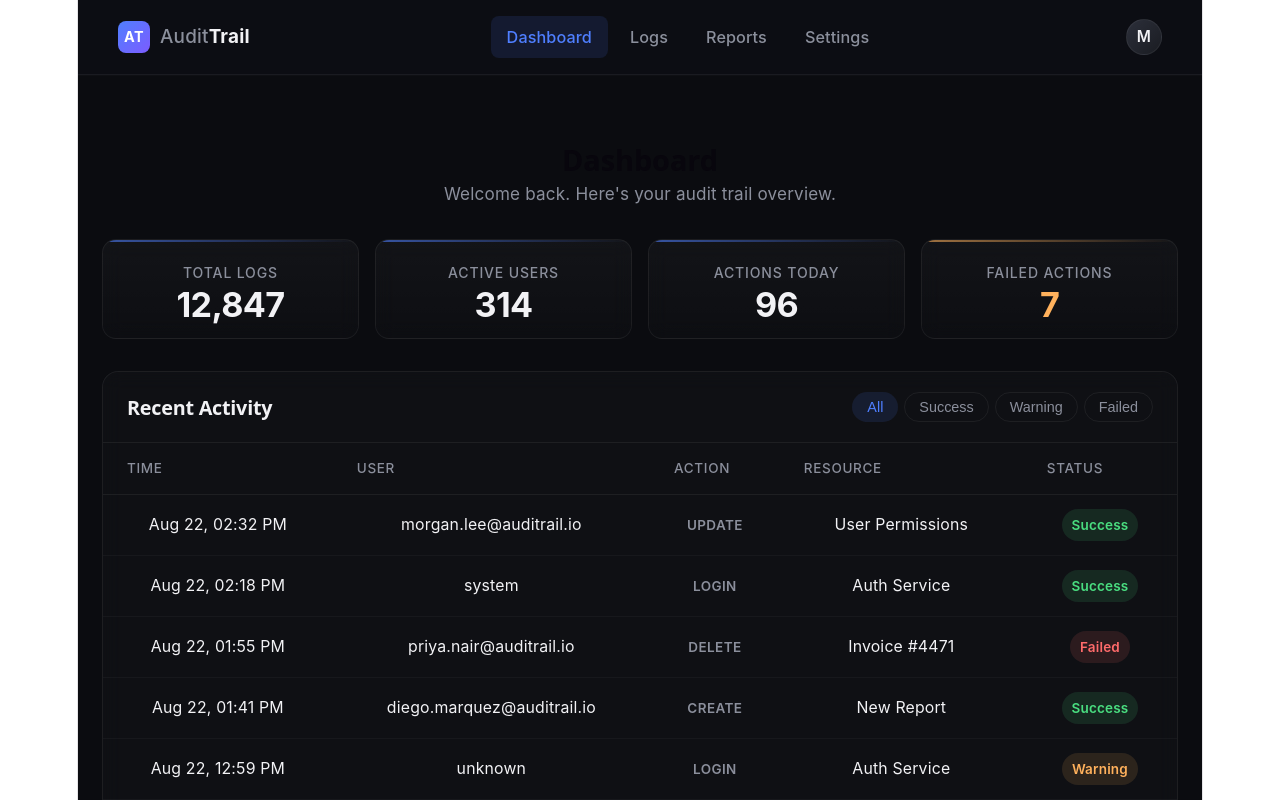
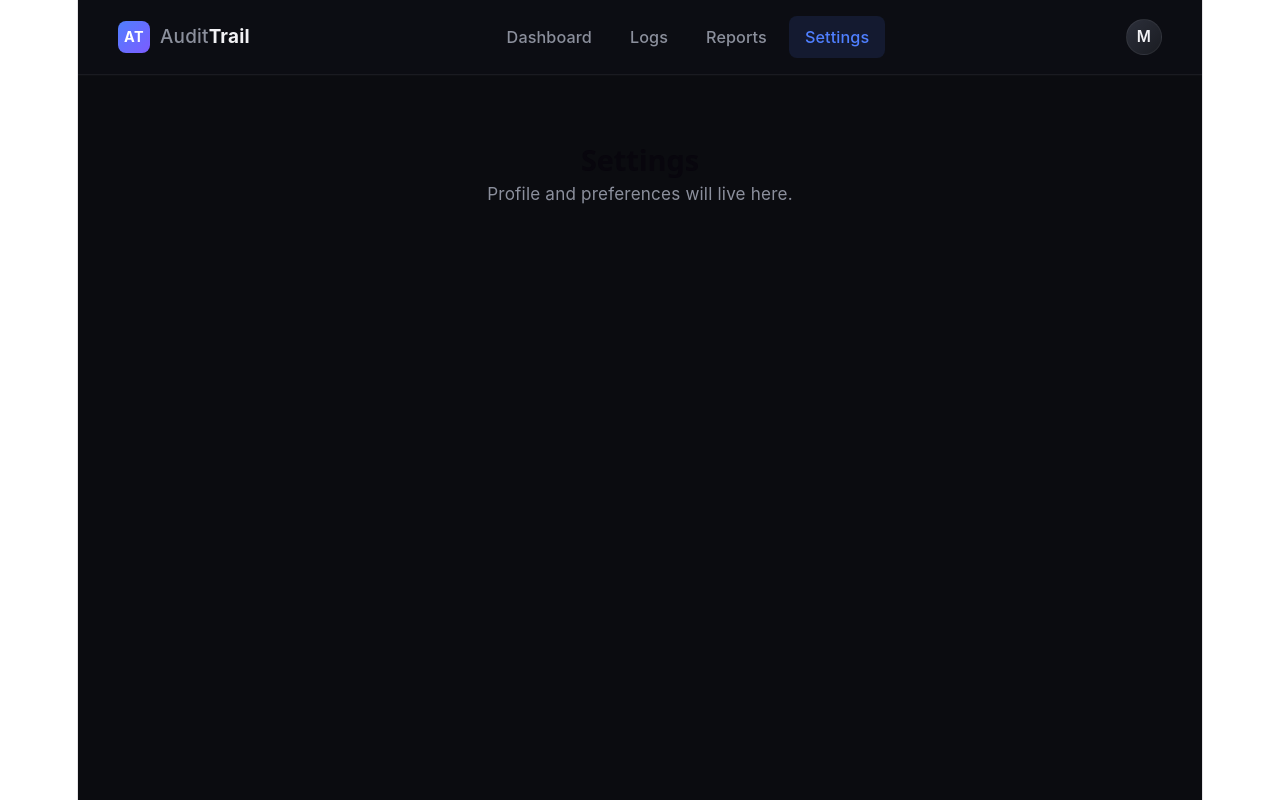
Before and after one commit to Mukul7532/project, a React (Vite) app in the folder client/: page /settings in a window 1280 px wide. Shown: the top 800 px of the page. Built offline with nearby package versions, Linux system fonts and the light colour scheme.

Commit message:
Day 4: add routing with react-router-dom

```diff
--- a/client/package.json
+++ b/client/package.json
@@ -13,6 +13,7 @@
     "axios": "^1.19.0",
     "react": "^19.2.8",
     "react-dom": "^19.2.8",
+    "react-router-dom": "^7.18.2",
     "recharts": "^3.10.1"
   },
   "devDependencies": {
--- a/client/src/App.jsx
+++ b/client/src/App.jsx
@@ -1,11 +1,22 @@
+import { BrowserRouter, Routes, Route } from "react-router-dom";
 import Layout from "./components/Layout";
 import Dashboard from "./Dashboard";
+import Logs from "./pages/Logs";
+import Reports from "./pages/Reports";
+import Settings from "./pages/Settings";
 
 function App() {
   return (
-    <Layout>
-      <Dashboard />
-    </Layout>
+    <BrowserRouter>
+      <Layout>
+        <Routes>
+          <Route path="/" element={<Dashboard />} />
+          <Route path="/logs" element={<Logs />} />
+          <Route path="/reports" element={<Reports />} />
+          <Route path="/settings" element={<Settings />} />
+        </Routes>
+      </Layout>
+    </BrowserRouter>
   );
 }
 
--- a/client/src/components/Navbar.jsx
+++ b/client/src/components/Navbar.jsx
@@ -1,3 +1,4 @@
+import { NavLink } from "react-router-dom";
 import "./Navbar.css";
 
 export default function Navbar() {
@@ -8,10 +9,26 @@ export default function Navbar() {
         <span className="logo-text">Audit<b>Trail</b></span>
       </div>
       <ul className="navbar-links">
-        <li><a href="/" className="active">Dashboard</a></li>
-        <li><a href="/logs">Logs</a></li>
-        <li><a href="/reports">Reports</a></li>
-        <li><a href="/settings">Settings</a></li>
+        <li>
+          <NavLink to="/" end className={({ isActive }) => (isActive ? "active" : "")}>
+            Dashboard
+          </NavLink>
+        </li>
+        <li>
+          <NavLink to="/logs" className={({ isActive }) => (isActive ? "active" : "")}>
+            Logs
+          </NavLink>
+        </li>
+        <li>
+          <NavLink to="/reports" className={({ isActive }) => (isActive ? "active" : "")}>
+            Reports
+          </NavLink>
+        </li>
+        <li>
+          <NavLink to="/settings" className={({ isActive }) => (isActive ? "active" : "")}>
+            Settings
+          </NavLink>
+        </li>
       </ul>
       <div className="navbar-user">
         <div className="avatar">M</div>
--- /dev/null
+++ b/client/src/pages/Logs.jsx
@@ -0,0 +1,8 @@
+export default function Logs() {
+  return (
+    <div>
+      <h1>Logs</h1>
+      <p className="page-subtitle">Full audit log history will live here.</p>
+    </div>
+  );
+}
--- /dev/null
+++ b/client/src/pages/Reports.jsx
@@ -0,0 +1,8 @@
+export default function Reports() {
+  return (
+    <div>
+      <h1>Reports</h1>
+      <p className="page-subtitle">Generated reports and exports will live here.</p>
+    </div>
+  );
+}
--- /dev/null
+++ b/client/src/pages/Settings.jsx
@@ -0,0 +1,8 @@
+export default function Settings() {
+  return (
+    <div>
+      <h1>Settings</h1>
+      <p className="page-subtitle">Profile and preferences will live here.</p>
+    </div>
+  );
+}
```
Also changed, not shown: 1 other file (tests, documents, lock files or other folders).
